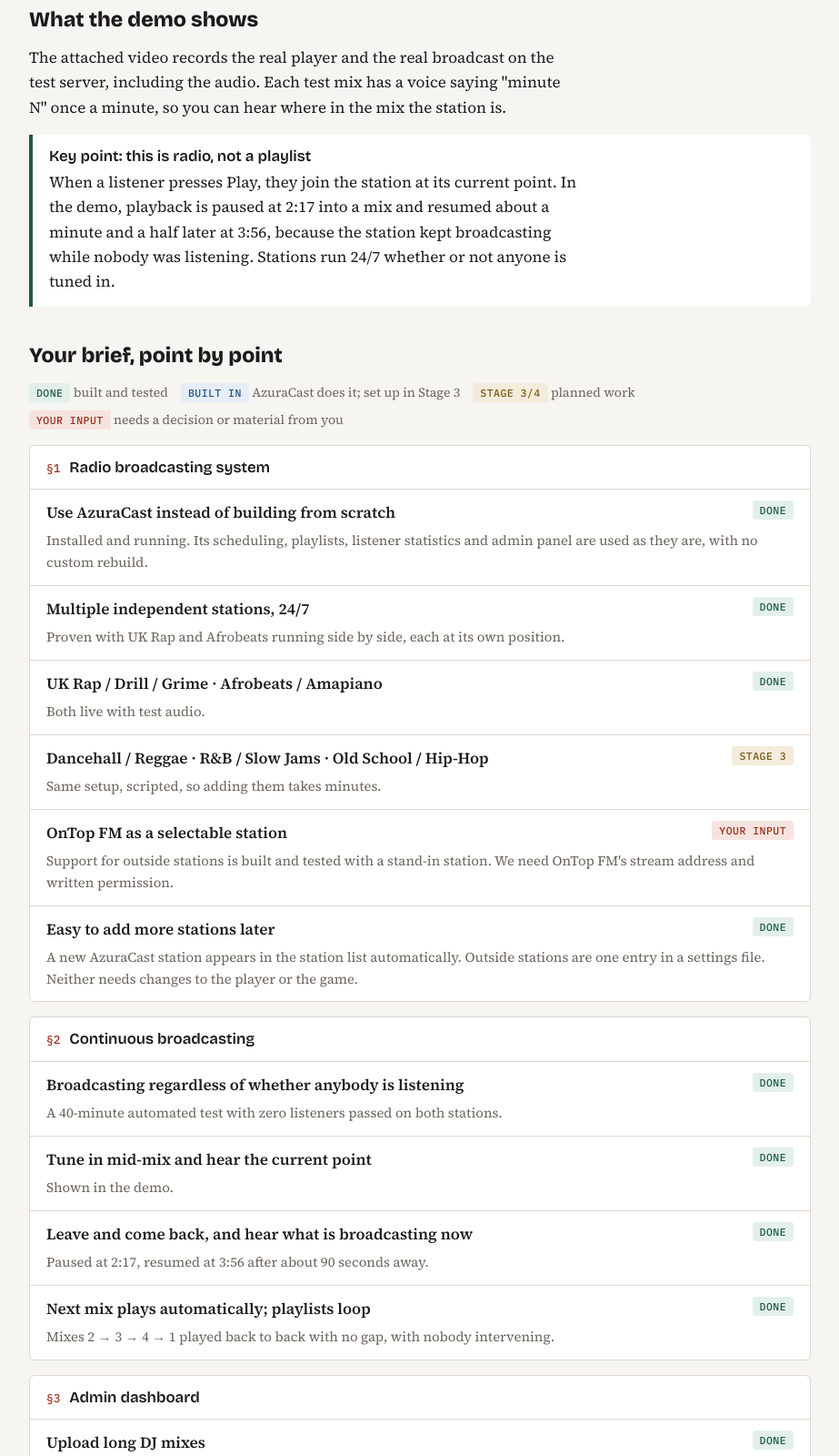
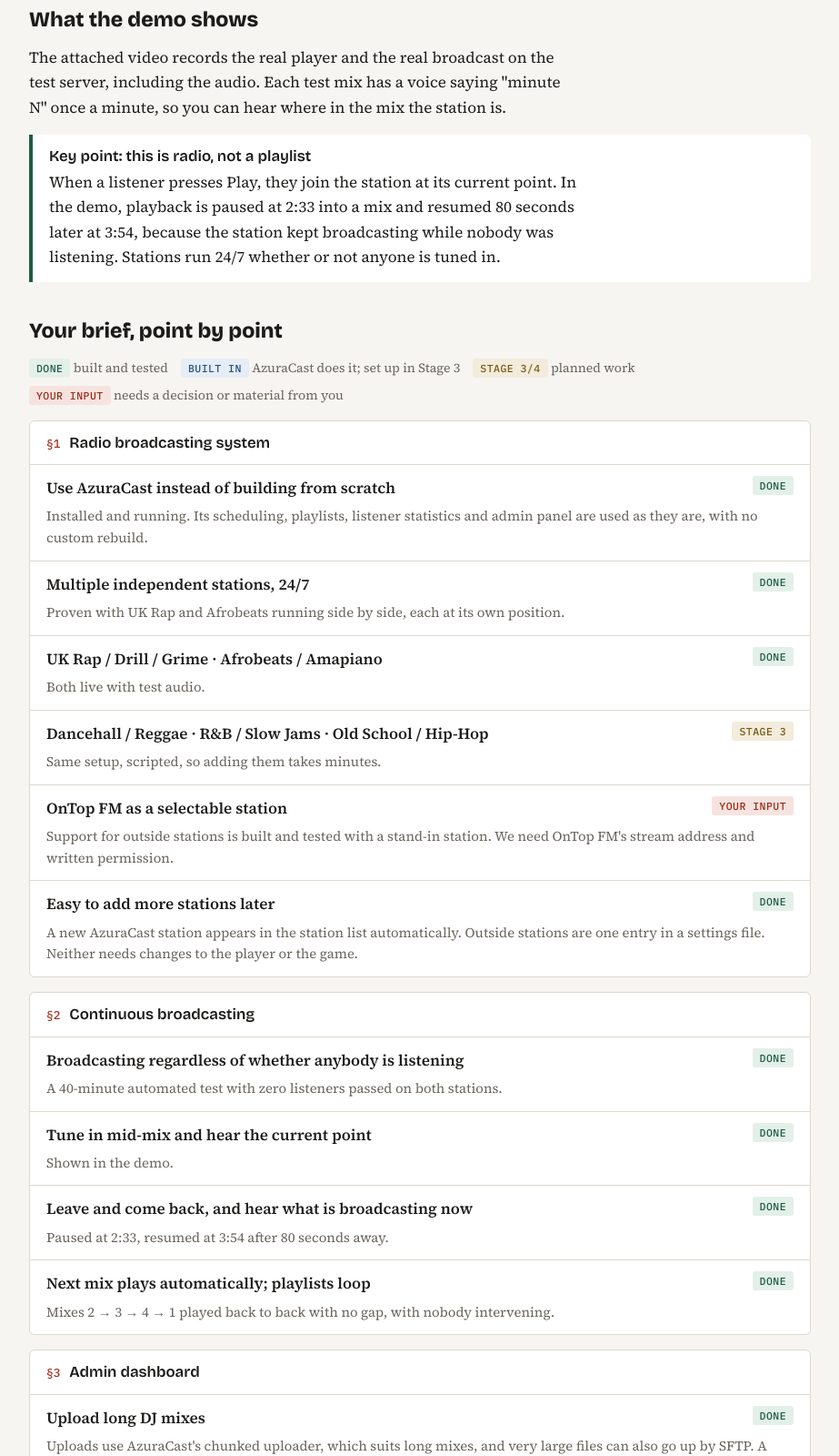
Before and after one commit to Usamahafiz8/street-blackjack-radio, a plain HTML site: page docs/client/stage2-review.html in a window 1280 px wide. Shown: the part 605-2205 px from the top of the page at 91% size, without its empty margins (178-1101 px from the left). Drawn offline with nearby package versions, Linux system fonts and the light colour scheme.

Commit message:
Client Stage 2 review page with real demo timings

```diff
--- a/docs/client/stage2-review.html
+++ b/docs/client/stage2-review.html
@@ -113,7 +113,7 @@ code { font: .88em var(--mono); }
     <p>The attached video records the real player and the real broadcast on the test server, including the audio. Each test mix has a voice saying "minute N" once a minute, so you can hear where in the mix the station is.</p>
     <div class="callout">
       <h3>Key point: this is radio, not a playlist</h3>
-      <p>When a listener presses Play, they join the station at its current point. In the demo, playback is paused at 2:17 into a mix and resumed about a minute and a half later at 3:56, because the station kept broadcasting while nobody was listening. Stations run 24/7 whether or not anyone is tuned in.</p>
+      <p>When a listener presses Play, they join the station at its current point. In the demo, playback is paused at 2:33 into a mix and resumed 80 seconds later at 3:54, because the station kept broadcasting while nobody was listening. Stations run 24/7 whether or not anyone is tuned in.</p>
     </div>
   </section>
 
@@ -140,7 +140,7 @@ code { font: .88em var(--mono); }
       <h3><span class="num">§2</span> Continuous broadcasting</h3>
       <div class="row"><span class="req">Broadcasting regardless of whether anybody is listening</span><span class="chip done">Done</span><span class="note">A 40-minute automated test with zero listeners passed on both stations.</span></div>
       <div class="row"><span class="req">Tune in mid-mix and hear the current point</span><span class="chip done">Done</span><span class="note">Shown in the demo.</span></div>
-      <div class="row"><span class="req">Leave and come back, and hear what is broadcasting now</span><span class="chip done">Done</span><span class="note">Paused at 2:17, resumed at 3:56 after about 90 seconds away.</span></div>
+      <div class="row"><span class="req">Leave and come back, and hear what is broadcasting now</span><span class="chip done">Done</span><span class="note">Paused at 2:33, resumed at 3:54 after 80 seconds away.</span></div>
       <div class="row"><span class="req">Next mix plays automatically; playlists loop</span><span class="chip done">Done</span><span class="note">Mixes 2 → 3 → 4 → 1 played back to back with no gap, with nobody intervening.</span></div>
     </article>
 
```
